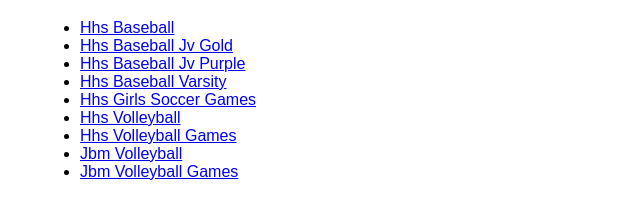
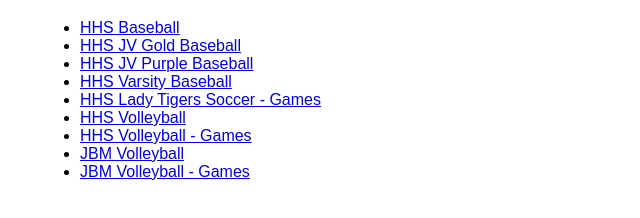
Before and after one commit to KrazKjn/calendar_publisher, a plain HTML site: page docs/index.html in a window 1280 px wide. Shown: the part 102-320 px from the top of the page, without its empty margins (0-640 px from the left). Drawn offline with Linux system fonts and the light colour scheme.

Commit message:
Updated code for creating docs/index.html to use the ICS file name as the calendar display text

```diff
--- a/docs/index.html
+++ b/docs/index.html
@@ -8,15 +8,15 @@
 <body>
   <h1>📁 Team Calendars</h1>
   <ul>
-    <li><a href='https://KrazKjn.github.io/calendar_publisher/calendars/hhs_baseball/' target='_blank'>Hhs Baseball</a></li>
-    <li><a href='https://KrazKjn.github.io/calendar_publisher/calendars/hhs_baseball_jv_gold/' target='_blank'>Hhs Baseball Jv Gold</a></li>
-    <li><a href='https://KrazKjn.github.io/calendar_publisher/calendars/hhs_baseball_jv_purple/' target='_blank'>Hhs Baseball Jv Purple</a></li>
-    <li><a href='https://KrazKjn.github.io/calendar_publisher/calendars/hhs_baseball_varsity/' target='_blank'>Hhs Baseball Varsity</a></li>
-    <li><a href='https://KrazKjn.github.io/calendar_publisher/calendars/hhs_girls_soccer_games/' target='_blank'>Hhs Girls Soccer Games</a></li>
-    <li><a href='https://KrazKjn.github.io/calendar_publisher/calendars/hhs_volleyball/' target='_blank'>Hhs Volleyball</a></li>
-    <li><a href='https://KrazKjn.github.io/calendar_publisher/calendars/hhs_volleyball_games/' target='_blank'>Hhs Volleyball Games</a></li>
-    <li><a href='https://KrazKjn.github.io/calendar_publisher/calendars/jbm_volleyball/' target='_blank'>Jbm Volleyball</a></li>
-    <li><a href='https://KrazKjn.github.io/calendar_publisher/calendars/jbm_volleyball_games/' target='_blank'>Jbm Volleyball Games</a></li>
+    <li><a href='https://KrazKjn.github.io/calendar_publisher/calendars/hhs_baseball/' target='_blank'>HHS Baseball</a></li>
+    <li><a href='https://KrazKjn.github.io/calendar_publisher/calendars/hhs_baseball_jv_gold/' target='_blank'>HHS JV Gold Baseball</a></li>
+    <li><a href='https://KrazKjn.github.io/calendar_publisher/calendars/hhs_baseball_jv_purple/' target='_blank'>HHS JV Purple Baseball</a></li>
+    <li><a href='https://KrazKjn.github.io/calendar_publisher/calendars/hhs_baseball_varsity/' target='_blank'>HHS Varsity Baseball</a></li>
+    <li><a href='https://KrazKjn.github.io/calendar_publisher/calendars/hhs_girls_soccer_games/' target='_blank'>HHS Lady Tigers Soccer - Games</a></li>
+    <li><a href='https://KrazKjn.github.io/calendar_publisher/calendars/hhs_volleyball/' target='_blank'>HHS Volleyball</a></li>
+    <li><a href='https://KrazKjn.github.io/calendar_publisher/calendars/hhs_volleyball_games/' target='_blank'>HHS Volleyball - Games</a></li>
+    <li><a href='https://KrazKjn.github.io/calendar_publisher/calendars/jbm_volleyball/' target='_blank'>JBM Volleyball</a></li>
+    <li><a href='https://KrazKjn.github.io/calendar_publisher/calendars/jbm_volleyball_games/' target='_blank'>JBM Volleyball - Games</a></li>
   </ul>
 </body>
 </html>
```
Also changed, not shown: 2 other files.
